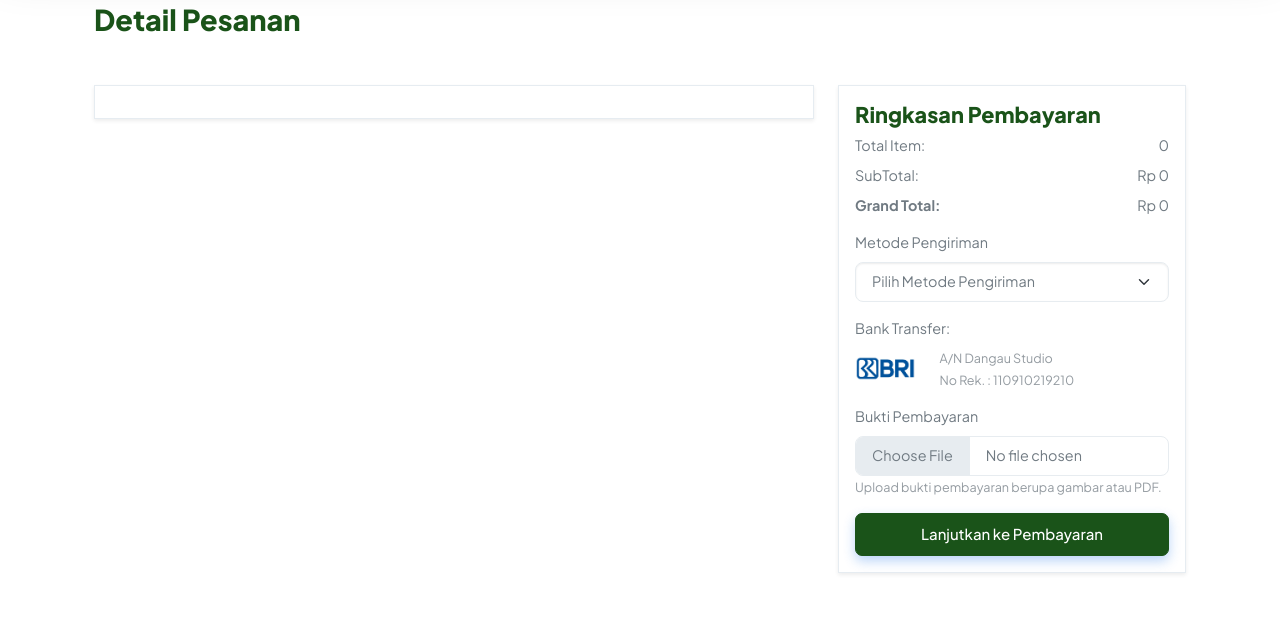
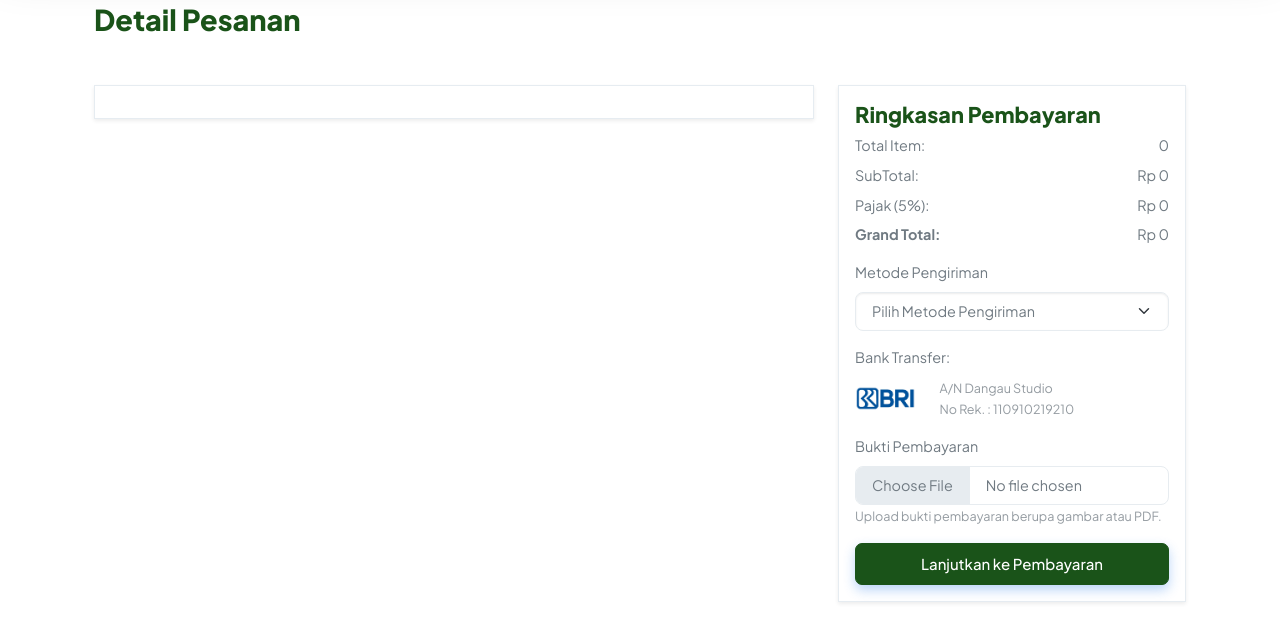
Before and after one commit to altaf22hafizun/dangaustudio, a Laravel app: template resources/views/landing/pesanan/index.blade.php in a window 1280 px wide. Shown: the part 176-818 px from the top of the page. Run offline with Laravel 12, Linux system fonts and the light colour scheme; the template is opened without the code that fills it, so the values that code supplies are empty; style sheets or scripts are compiled from the project's sources; some libraries are stand-ins or nearby versions.

Commit message:
proyek utama dangau studio

```diff
--- a/resources/views/landing/pesanan/index.blade.php
+++ b/resources/views/landing/pesanan/index.blade.php
@@ -39,10 +39,10 @@
                     </div>
 
                     <!-- Total Pajak -->
-                    {{-- <div class="d-flex justify-content-between mt-2" id="tax-container" style="display: none;">
+                    <div class="d-flex justify-content-between mt-2" id="tax-container" style="display: none;">
                         <span>Pajak (5%):</span>
                         <span id="tax-amount">Rp 0</span>
-                    </div> --}}
+                    </div>
 
                     <!-- Grand Total -->
                     <div class="d-flex justify-content-between mt-2">
```
Also changed, not shown: database/migrations/2024_10_08_101313_create_pesanans_table.php.
